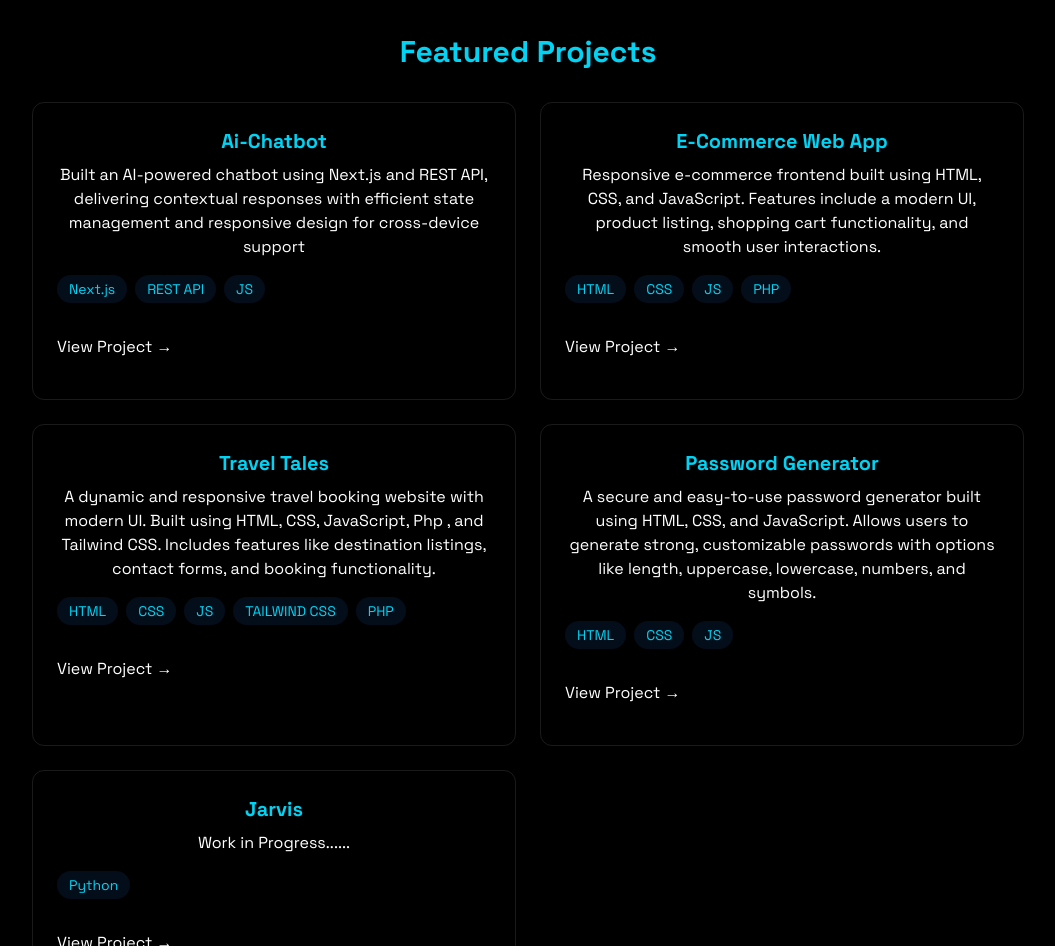
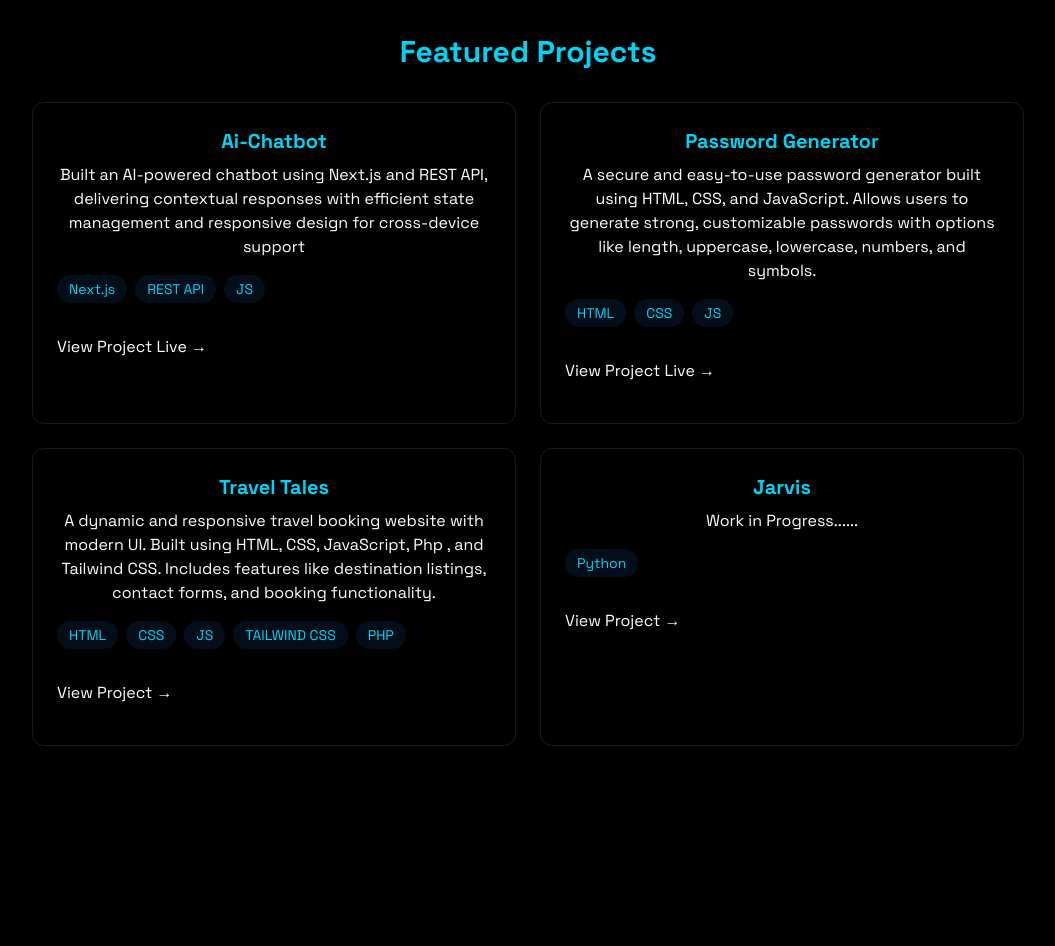
Before and after one commit to kamalkori28/MyPortfolio, a React (Vite) app: page / in a window 1280 px wide. Shown: the part 2140-3086 px from the top of the page, without its empty margins (112-1167 px from the left). Built offline with nearby package versions, Linux system fonts and the light colour scheme.

Commit message:
new project

```diff
--- a/src/components/sections/Projects.jsx
+++ b/src/components/sections/Projects.jsx
@@ -30,11 +30,11 @@ management and responsive design for cross-device support</p>
               </div>
               <div className="flex justify-between items-center">
                 <a
-                  href="https://github.com/kamalkori28/Aichatbot"
+                  href="https://aichatbot-six-opal.vercel.app/"
                   className="relative group text-white hover:text-cyan-400 transition-colors my-4"
                   target="_blank"
                 >
-                  View Project →
+                  View Project Live →
                   <span className="absolute left-0 -bottom-1 h-0.5 w-0 bg-cyan-400 transition-all duration-300 ease-in-out group-hover:w-full"></span>
                 </a>
               </div>
@@ -42,14 +42,14 @@ management and responsive design for cross-device support</p>
 
             {/* Project 2 */}
             <div className="glass p-6 rounded-xl border border-white/10 hover:-translate-y-1 text-center glass hover:border-cyan-400 hover:shadow-[0_0_20px_rgba(34,211,238,0.6)] transition duration-300 ease-in-out">
-              <h3 className="text-xl font-bold mb-2 text-cyan-400">E-Commerce Web App</h3>
+              <h3 className="text-xl font-bold mb-2 text-cyan-400">Password Generator</h3>
               <p className="text-white mb-4">
-                Responsive e-commerce frontend built using HTML, CSS, and JavaScript. Features include a modern UI, product listing, shopping cart functionality, and smooth user interactions.
+                A secure and easy-to-use password generator built using HTML, CSS, and JavaScript. Allows users to generate strong, customizable passwords with options like length, uppercase, lowercase, numbers, and symbols.
               </p>
               <div className="flex flex-wrap gap-2 mb-4">
-                {["HTML", "CSS", "JS", "PHP"].map((tech, key) => (
+                {["HTML", "CSS", "JS"].map((tech) => (
                   <span
-                    key={key}
+                    key={tech}
                     className="bg-blue-500/10 text-cyan-400 py-1 px-3 rounded-full text-sm hover:bg-blue-500/20 hover:shadow-[0_2px_8px_rgba(59,130,246,0.1)] transition-all"
                   >
                     {tech}
@@ -58,15 +58,16 @@ management and responsive design for cross-device support</p>
               </div>
               <div className="flex justify-between items-center">
                 <a
-                  href="https://github.com/kamalkori28/Ecommerce-Website"
+                  href="https://password-gen-wine.vercel.app/"
                   className="relative group text-white hover:text-cyan-400 transition-colors my-4"
                   target="_blank"
                 >
-                  View Project →
+                  View Project Live →
                   <span className="absolute left-0 -bottom-1 h-0.5 w-0 bg-cyan-400 transition-all duration-300 ease-in-out group-hover:w-full"></span>
                 </a>
               </div>
             </div>
+
 
             {/* Project 3 */}
             <div className="glass p-6 rounded-xl border border-white/10 hover:-translate-y-1 text-center glass hover:border-cyan-400 hover:shadow-[0_0_20px_rgba(34,211,238,0.6)] transition duration-300 ease-in-out">
@@ -96,16 +97,18 @@ management and responsive design for cross-device support</p>
               </div>
             </div>
 
-            {/* Project 4 */}
+
+
+            {/* Project 4
             <div className="glass p-6 rounded-xl border border-white/10 hover:-translate-y-1 text-center glass hover:border-cyan-400 hover:shadow-[0_0_20px_rgba(34,211,238,0.6)] transition duration-300 ease-in-out">
-              <h3 className="text-xl font-bold mb-2 text-cyan-400">Password Generator</h3>
+              <h3 className="text-xl font-bold mb-2 text-cyan-400">E-Commerce Web App</h3>
               <p className="text-white mb-4">
-                A secure and easy-to-use password generator built using HTML, CSS, and JavaScript. Allows users to generate strong, customizable passwords with options like length, uppercase, lowercase, numbers, and symbols.
+                Responsive e-commerce frontend built using HTML, CSS, and JavaScript. Features include a modern UI, product listing, shopping cart functionality, and smooth user interactions.
               </p>
               <div className="flex flex-wrap gap-2 mb-4">
-                {["HTML", "CSS", "JS"].map((tech) => (
+                {["HTML", "CSS", "JS", "PHP"].map((tech, key) => (
                   <span
-                    key={tech}
+                    key={key}
                     className="bg-blue-500/10 text-cyan-400 py-1 px-3 rounded-full text-sm hover:bg-blue-500/20 hover:shadow-[0_2px_8px_rgba(59,130,246,0.1)] transition-all"
                   >
                     {tech}
@@ -114,7 +117,7 @@ management and responsive design for cross-device support</p>
               </div>
               <div className="flex justify-between items-center">
                 <a
-                  href="https://github.com/kamalkori28/PasswordGen"
+                  href="https://github.com/kamalkori28/Ecommerce-Website"
                   className="relative group text-white hover:text-cyan-400 transition-colors my-4"
                   target="_blank"
                 >
@@ -123,7 +126,7 @@ management and responsive design for cross-device support</p>
                 </a>
               </div>
             </div>
-
+   */}
 
 
             {/* Project 5 */}
```
